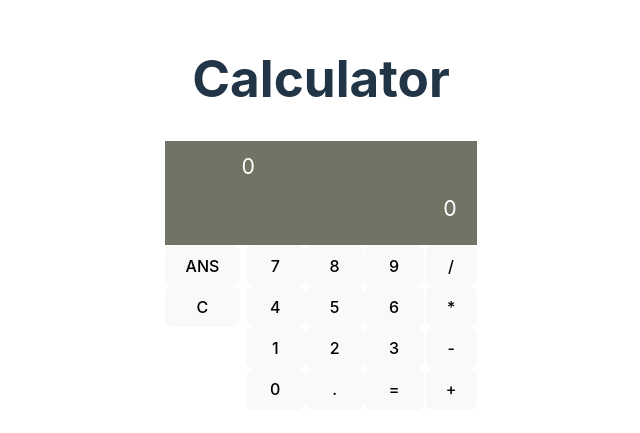
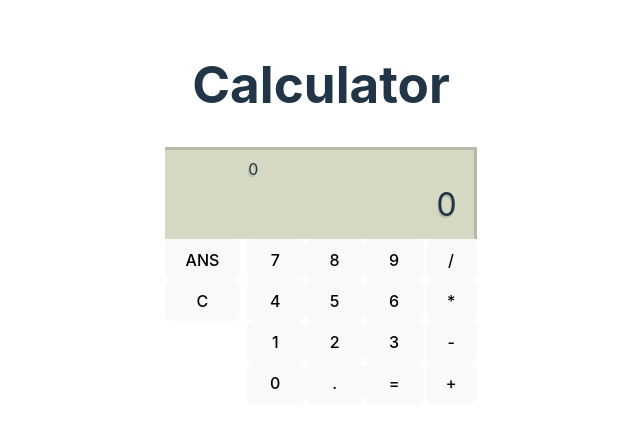
Before and after one commit to AshCaiH/cn_w5_react-calculator, a React (Vite) app: page / in a window 1280 px wide. Shown: the part 187-620 px from the top of the page, without its empty margins (319-959 px from the left). Built offline with nearby package versions, Linux system fonts and the light colour scheme.

Commit message:
Styled screen display

```diff
--- a/src/App.css
+++ b/src/App.css
@@ -43,17 +43,18 @@
 }
 
 .display {
-  background-color: rgb(113, 116, 100);
-  color: white;
-  padding: 10px;
+  background-color: rgb(213, 217, 196);
+  padding: 10px 20px;
+  box-shadow: -3px 3px 1px inset rgba(0,0,0,0.15);
 }
 
 .displayRow p {
   width: 100%;
   margin: 0;
-  font-size: 16pt;
+  filter: drop-shadow(-1px 2px 0.5px rgba(0,0,0,0.15))
 }
 
 .displayRow.bottom {
   text-align: right;
+  font-size:24pt;
 }
--- a/src/App.jsx
+++ b/src/App.jsx
@@ -87,7 +87,7 @@ function App() {
           <p className="calcType">{nextCalc}</p>
         </div>
         <div className="displayRow bottom">
-          <p className="display">{display}</p>
+          <p className="maindisplay">{display}</p>
         </div>
       </div>
 
```
